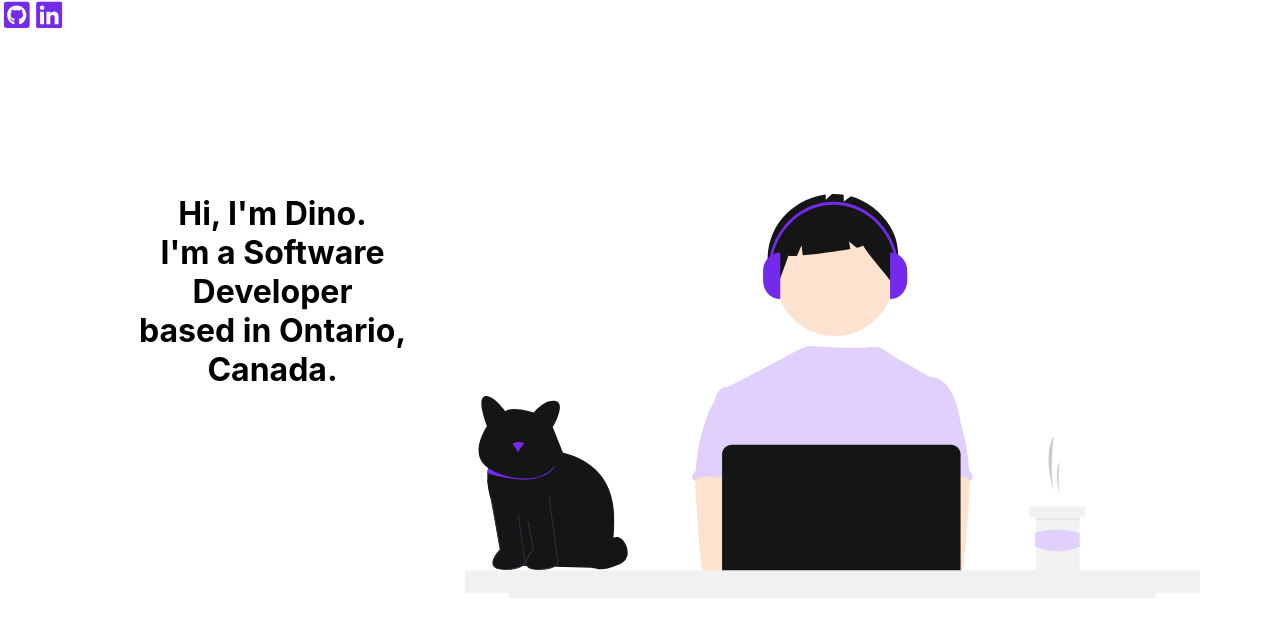
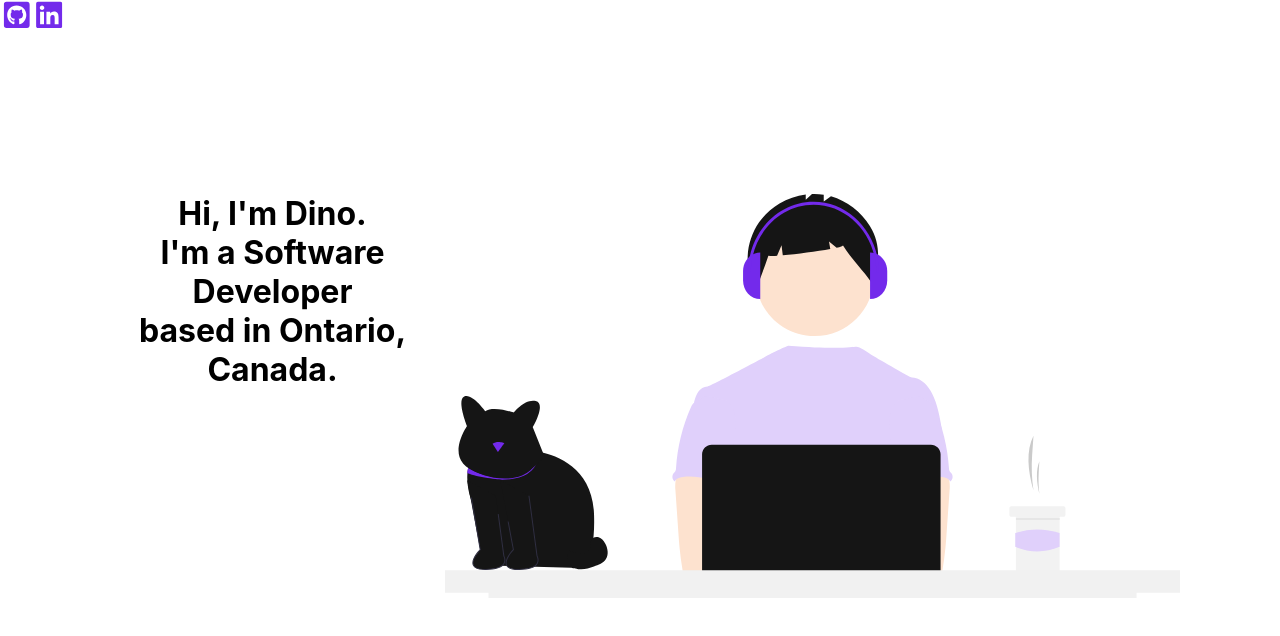
Before and after one commit to DinoPranjic/my-portfolio, a React (Create React App) app: page / in a window 1280 px wide. Shown: the top 636 px of the page. Built offline with nearby package versions, Linux system fonts and the light colour scheme; the HTML template or start-up script is replaced by a standard one.

Commit message:
Increase left and right margins

```diff
--- a/src/components/Wrapper.tsx
+++ b/src/components/Wrapper.tsx
@@ -1,9 +1,9 @@
-import { ReactComponentElement, ReactNode } from "react";
+import { ReactNode } from "react";
 import styled from "styled-components";
 
 const WrapperContainer = styled.div`
-  padding-left: 80px;
-  padding-right: 80px;
+  padding-left: 100px;
+  padding-right: 100px;
   margin: 0 auto;
 
 `
```
